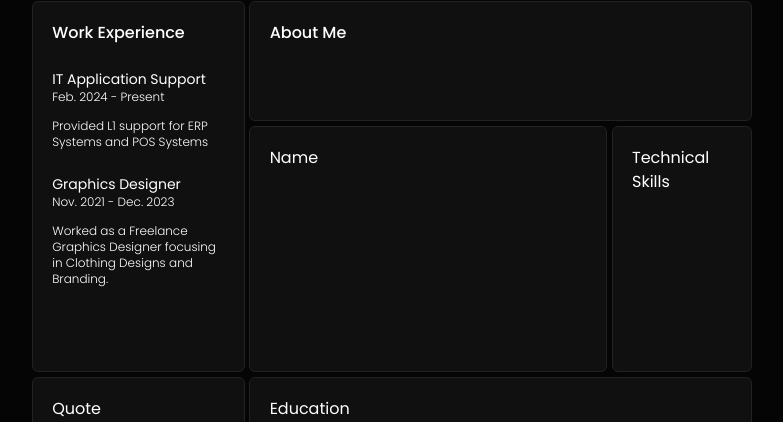
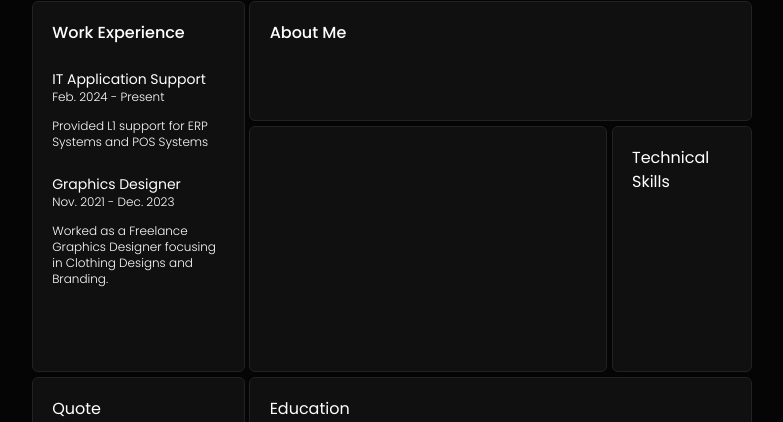
Before and after one commit to Janjanny/bento-portfolio, a React (Vite) app: page / in a window 1280 px wide. Shown: the part 183-605 px from the top of the page, without its empty margins (248-1031 px from the left). Built offline with nearby package versions, Linux system fonts and the light colour scheme.

Commit message:
add profile

```diff
--- /dev/null
+++ b/src/components/Profile.jsx
@@ -0,0 +1,16 @@
+import React from 'react'
+
+const Profile = () => {
+  return (
+    <div className='w-full h-full'>
+        <div className="profile-div flex">
+            <div className="picture-div"></div>
+            <div className="name-div"></div>
+        </div>
+        <div className="tags-div"></div>
+        <div className="button-div"></div>
+    </div>
+  )
+}
+
+export default Profile
--- a/src/page/Home.jsx
+++ b/src/page/Home.jsx
@@ -1,6 +1,7 @@
 import React from "react";
 import WorkExperience from "../components/WorkExperience";
 import AboutMe from "../components/AboutMe";
+import Profile from "../components/Profile";
 
 const Home = () => {
   return (
@@ -14,7 +15,7 @@ const Home = () => {
             <AboutMe />
           </div>
           <div className=" bg-grid-color border border-stroke-color rounded-md col-span-5 row-span-4 p-[1.2rem]">
-            Name
+            <Profile/>
           </div>
           <div className=" bg-grid-color border border-stroke-color rounded-md col-span-2 row-span-4 p-[1.2rem]">
             Technical Skills
```
